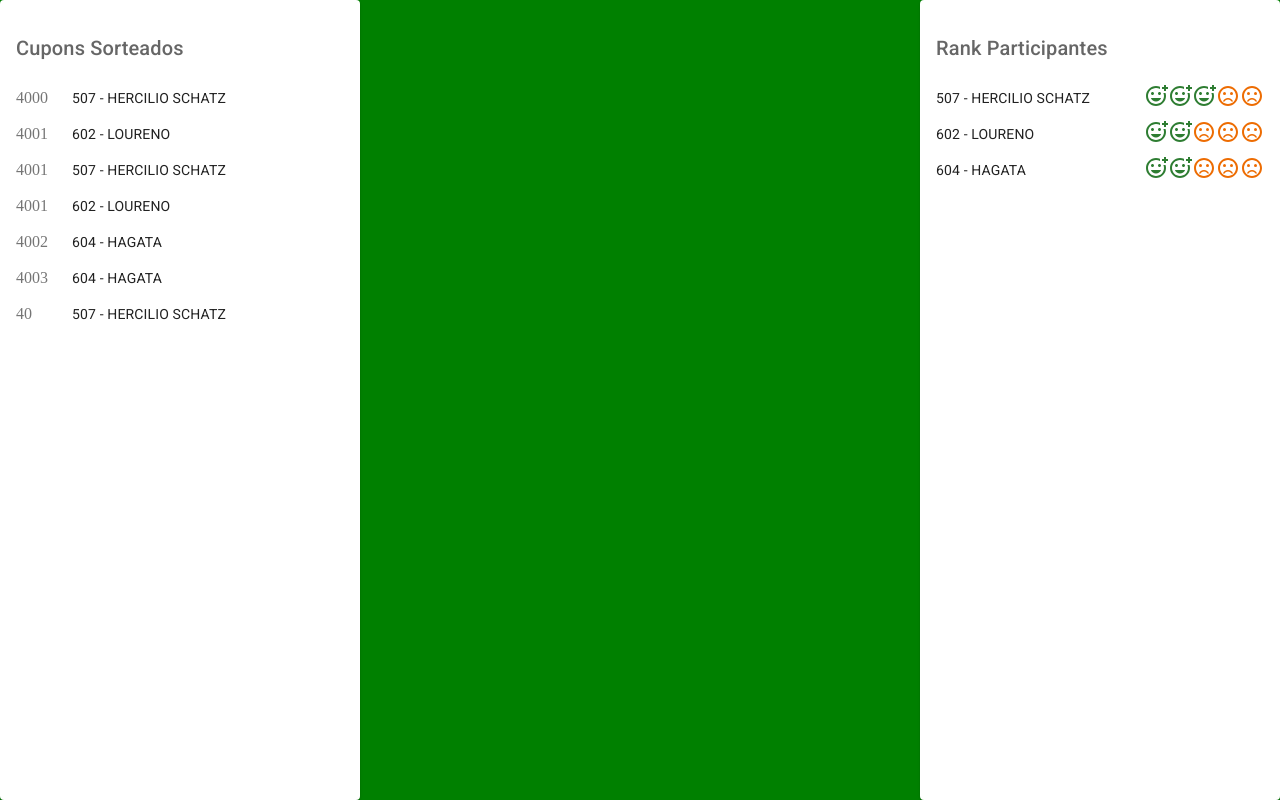
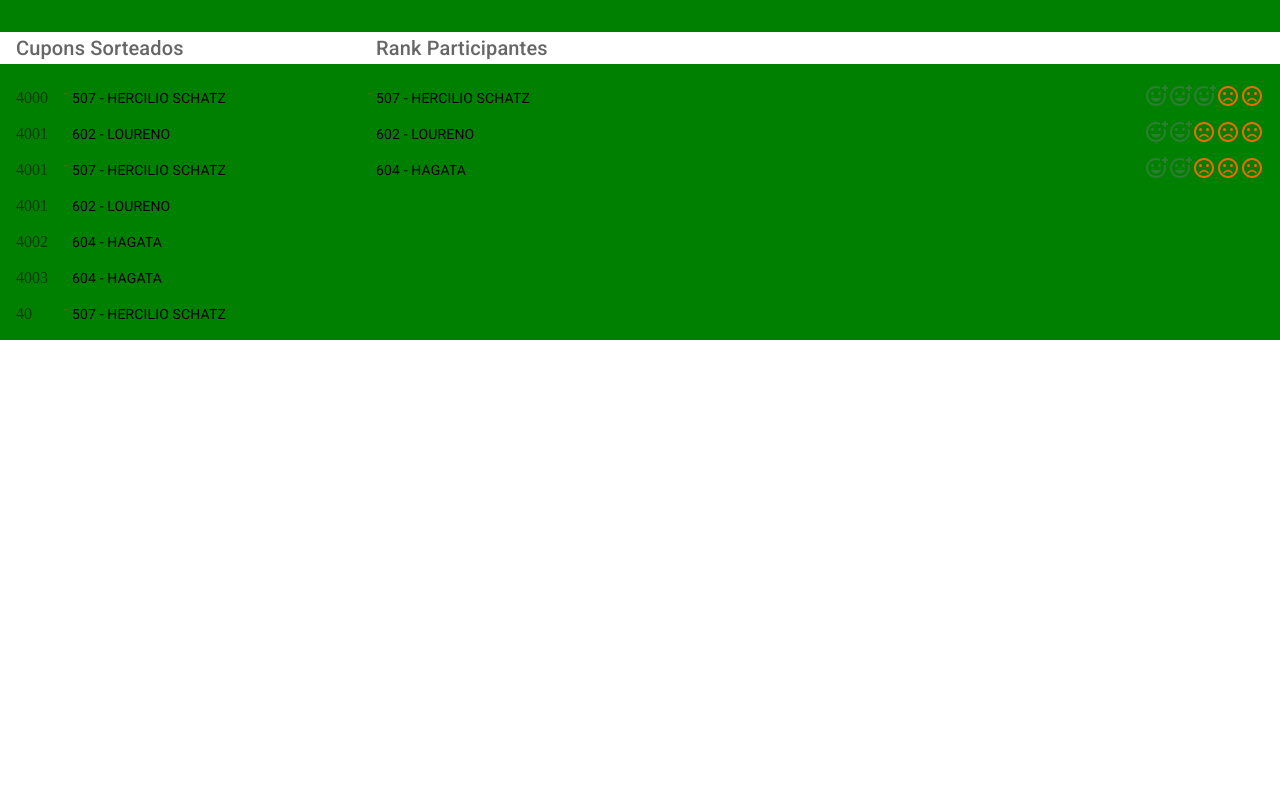
Before and after one commit to pablo-vicente/raffle-5x, a React (Create React App) app: page / in a window 1280 px wide. Built offline with nearby package versions, Linux system fonts and the light colour scheme.

Commit message:
Fix Componets

```diff
--- a/src/components/Rank/index.tsx
+++ b/src/components/Rank/index.tsx
@@ -4,7 +4,6 @@ import {
     ListItemAvatar,
     ListItemText,
     ListSubheader,
-    Paper,
     Typography
 } from "@mui/material";
 import {
@@ -45,7 +44,6 @@ export function Rank({ sotedCupons }: { sotedCupons: ISortedCupon[] }) {
         return rank;
     }
     return (
-        <Paper sx={{ width: '100%', height: '100vh', overflowY: 'auto', maxWidth: '360px' }}>
         <List
             dense={true}
             sx={{ width: '100%' }}
@@ -85,5 +83,5 @@ export function Rank({ sotedCupons }: { sotedCupons: ISortedCupon[] }) {
                 )
             }
         </List>
-        </Paper>)
+    )
 }
--- a/src/components/SortedCuponsList/index.tsx
+++ b/src/components/SortedCuponsList/index.tsx
@@ -1,15 +1,12 @@
-import * as React from 'react';
-import { styled } from '@mui/material/styles';
-import List from '@mui/material/List';
-import ListItem from '@mui/material/ListItem';
-import ListItemIcon from '@mui/material/ListItemIcon';
-import ListItemText from '@mui/material/ListItemText';
-import Typography from '@mui/material/Typography';
-import { ListSubheader, Paper } from '@mui/material';
+import {
+    ListSubheader,
+    List,
+    ListItem,
+    ListItemIcon,
+    ListItemText,
+    Typography,
+} from '@mui/material';
 
-const Demo = styled('div')(({ theme }) => ({
-    backgroundColor: theme.palette.background.default,
-}));
 
 export type ISortedCupon = {
     Code: number,
@@ -18,8 +15,6 @@ export type ISortedCupon = {
 
 export function SortedCuponsList({ sotedCupons }: { sotedCupons: ISortedCupon[] }) {
     return (
-        <Paper sx={{ width: '100%', height: '100vh', overflowY: 'auto', maxWidth: 360 }}>
-            <Demo>
         <List
             dense={true}
             sx={{ width: '100%', maxWidth: 360, }}
@@ -32,7 +27,7 @@ export function SortedCuponsList({ sotedCupons }: { sotedCupons: ISortedCupon[]
             }
         >
             {
-                        sotedCupons.map((cupon,index) =>
+                sotedCupons.map((cupon, index) =>
 
                     <ListItem key={index}>
                         <ListItemIcon>
@@ -46,7 +41,5 @@ export function SortedCuponsList({ sotedCupons }: { sotedCupons: ISortedCupon[]
 
             }
         </List>
-            </Demo>
-        </Paper>
     );
 }
```
Lines whose indentation alone changed are shown as unchanged.
